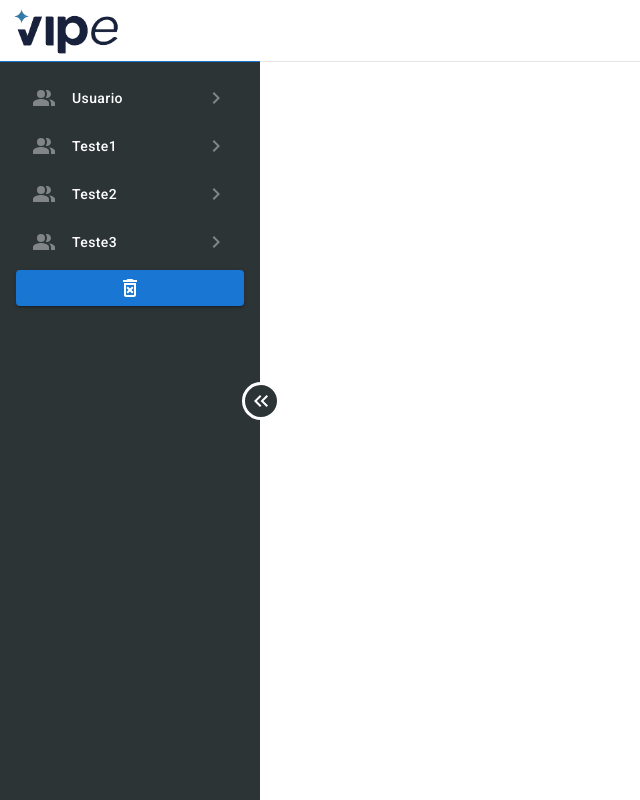
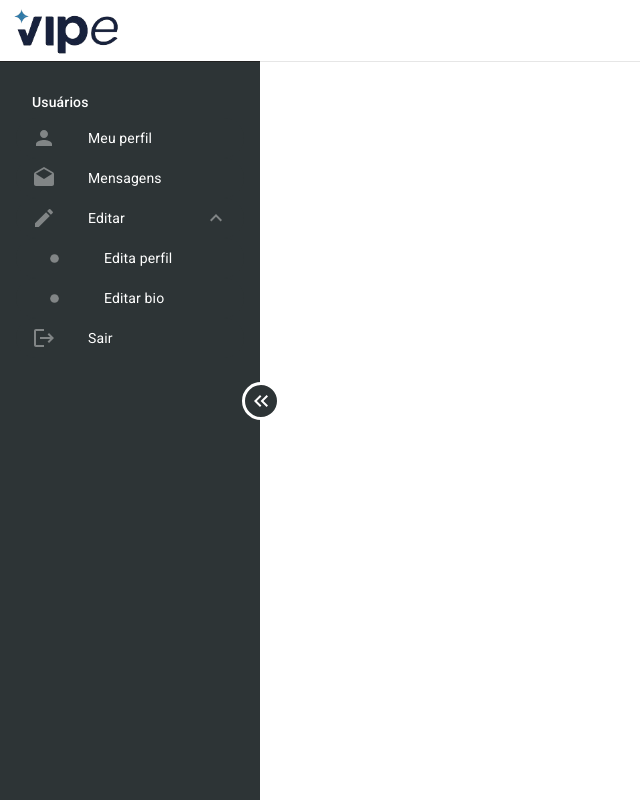
Before and after one commit to maletta/dashboard-mui-teste-2, a React (Create React App) app: page / in a window 1280 px wide. Shown: the whole page, without its empty margins (0-640 px from the left). Built offline with nearby package versions, Linux system fonts and the light colour scheme.

Commit message:
create aside menu with List, ListItemButton, ListItemText and collapse

```diff
--- a/src/components/Menu/Menu.tsx
+++ b/src/components/Menu/Menu.tsx
@@ -1,31 +1,13 @@
-import React from 'react';
-import DeleteForeverOutlined from '@mui/icons-material/DeleteForeverOutlined';
-import KeyboardDoubleArrowLeftIcon from '@mui/icons-material/KeyboardDoubleArrowLeft';
-import { styled } from '@mui/material';
-import Box from '@mui/material/Box';
-import Button from '@mui/material/Button';
-import Stack from '@mui/material/Stack';
+import React, { useState } from 'react';
 
-import MenuItem from './MenuItem';
+import MenuList from './MenuList';
 import * as M from './styles';
 
 interface IMenu {
   isCollapsed?: boolean;
 }
 const Menu: React.FC<IMenu> = ({ isCollapsed }) => {
-  return (
-    <Stack direction="column" spacing={1}>
-      <MenuItem text="Usuario" isCollapsed={isCollapsed} />
-      <MenuItem text="Teste1" isCollapsed={isCollapsed} />
-      <MenuItem text="Teste2" isCollapsed={isCollapsed} />
-      <MenuItem text="Teste3" isCollapsed={isCollapsed} />
-      <Button variant="contained" sx={{ minWidth: 0 }}>
-        <Box display={'flex'}>
-          <DeleteForeverOutlined />
-        </Box>
-      </Button>
-    </Stack>
-  );
+  return <MenuList isCollapsed={isCollapsed} />;
 };
 
 export default Menu;
--- a/src/components/Menu/MenuItem.tsx
+++ b/src/components/Menu/MenuItem.tsx
@@ -1,31 +1,34 @@
 import React from 'react';
 import KeyboardArrowRightIcon from '@mui/icons-material/KeyboardArrowRight';
 import PeopleAltIcon from '@mui/icons-material/PeopleAlt';
-import { Box, Button, darken, lighten } from '@mui/material';
+import { alpha, Box, Button, darken, lighten } from '@mui/material';
 import { styled } from '@mui/material';
 
 interface INewButton {
   text: string;
   isCollapsed?: boolean;
+  handleClick?: any;
 }
 
 const MenuItemStyled = styled(Button)`
   display: flex;
   justify-content: space-between;
+  text-transform: capitalize;
   color: #fff;
   background-color: #2d3436;
 
+  height: 40px;
+  min-width: 0px;
   box-shadow: none;
-  text-transform: capitalize;
   padding-inline: 16px;
   padding-block: 6px;
-  height: 40px;
-  min-width: 0px;
+  border-radius: 18px;
+
   &:hover {
-    background-color: ${lighten('#2d3436', 0.05)};
+    background-color: ${darken('#2d3436', 0.18)};
   }
-  & .MuiTouchRipple-child {
-    background-color: ${darken('#2d3436', 0.05)};
+  && .MuiTouchRipple-child {
+    background-color: ${darken('#2d3436', 0.55)};
   }
 
   svg {
@@ -33,9 +36,13 @@ const MenuItemStyled = styled(Button)`
   }
 `;
 
-const MenuItem: React.FC<INewButton> = ({ text, isCollapsed }) => {
+const MenuItem: React.FC<INewButton> = ({ text, isCollapsed, handleClick }) => {
   return (
-    <MenuItemStyled>
+    <MenuItemStyled
+      onClick={() => {
+        handleClick && handleClick();
+      }}
+    >
       <Box
         sx={{
           marginRight: isCollapsed ? '0' : '16px',
--- /dev/null
+++ b/src/components/Menu/MenuList.tsx
@@ -0,0 +1,121 @@
+import * as React from 'react';
+import ArticleIcon from '@mui/icons-material/Article';
+import DraftsIcon from '@mui/icons-material/Drafts';
+import EditIcon from '@mui/icons-material/Edit';
+import ExpandLess from '@mui/icons-material/ExpandLess';
+import ExpandMore from '@mui/icons-material/ExpandMore';
+import FaceRetouchingNaturalIcon from '@mui/icons-material/FaceRetouchingNatural';
+import FiberManualRecordRoundedIcon from '@mui/icons-material/FiberManualRecordRounded';
+import LogoutIcon from '@mui/icons-material/Logout';
+import PersonIcon from '@mui/icons-material/Person';
+import { css, styled } from '@mui/material';
+import Collapse from '@mui/material/Collapse';
+import List from '@mui/material/List';
+import ListItemButton from '@mui/material/ListItemButton';
+import ListItemIcon from '@mui/material/ListItemIcon';
+import ListItemText from '@mui/material/ListItemText';
+import ListSubheader from '@mui/material/ListSubheader';
+interface ICollapsed {
+  isCollapsed?: boolean;
+}
+
+type IMenuList = ICollapsed;
+
+const ListItemButtonStyled = styled(ListItemButton)<ICollapsed>`
+  &.MuiButtonBase-root {
+    border-radius: 20px;
+    height: 40px;
+    background-color: #2d3436;
+
+    ${({ isCollapsed }) =>
+      isCollapsed &&
+      css`
+        padding-left: 8px;
+      `}
+  }
+`;
+
+const ListItemTextStyled = styled(ListItemText)`
+  .MuiTypography-root {
+    font-size: 0.875rem;
+  }
+`;
+
+const MenuList: React.FC<IMenuList> = ({ isCollapsed }) => {
+  const [open, setOpen] = React.useState(true);
+
+  const handleClick = () => {
+    setOpen(!open);
+  };
+
+  return (
+    <>
+      <List
+        sx={{
+          width: '100%',
+          bgcolor: '#2d3436',
+          color: '#fff',
+          '& svg': {
+            fill: 'rgb(129, 133, 134)',
+          },
+        }}
+        component="nav"
+        aria-labelledby="nested-list-subheader"
+        subheader={
+          <ListSubheader component="div" id="nested-list-subheader" sx={{ height: 40, bgcolor: '#2d3436', color: 'white' }}>
+            {isCollapsed ? '' : 'Usuários'}
+          </ListSubheader>
+        }
+      >
+        <ListItemButtonStyled isCollapsed={isCollapsed}>
+          <ListItemIcon>
+            <PersonIcon />
+          </ListItemIcon>
+          <ListItemTextStyled primary="Meu perfil" />
+        </ListItemButtonStyled>
+        <ListItemButtonStyled isCollapsed={isCollapsed}>
+          <ListItemIcon>
+            <DraftsIcon />
+          </ListItemIcon>
+          <ListItemTextStyled primary="Mensagens" />
+        </ListItemButtonStyled>
+        <ListItemButtonStyled isCollapsed={isCollapsed} onClick={handleClick}>
+          <ListItemIcon sx={{ fontSize: '10px' }}>
+            <EditIcon />
+          </ListItemIcon>
+          <ListItemTextStyled primary="Editar" />
+          {open ? <ExpandLess /> : <ExpandMore />}
+        </ListItemButtonStyled>
+
+        {!isCollapsed && (
+          <Collapse in={open} timeout="auto" unmountOnExit>
+            <List component="div" disablePadding dense>
+              <ListItemButtonStyled isCollapsed={isCollapsed} sx={{ pl: 4 }}>
+                <ListItemIcon>
+                  <FiberManualRecordRoundedIcon sx={{ fontSize: 'small' }} />
+                </ListItemIcon>
+                <ListItemTextStyled primary="Edita perfil" />
+              </ListItemButtonStyled>
+
+              <ListItemButtonStyled isCollapsed={isCollapsed} sx={{ pl: 4 }}>
+                <ListItemIcon>
+                  <FiberManualRecordRoundedIcon sx={{ fontSize: 'small' }} />
+                </ListItemIcon>
+                <ListItemTextStyled primary="Editar bio" />
+              </ListItemButtonStyled>
+            </List>
+          </Collapse>
+        )}
+
+        <ListItemButtonStyled isCollapsed={isCollapsed}>
+          <ListItemIcon>
+            <LogoutIcon />
+          </ListItemIcon>
+          <ListItemTextStyled primary="Sair" />
+        </ListItemButtonStyled>
+      </List>
+    </>
+  );
+};
+
+export default MenuList;
--- a/src/components/Sidebar/Sidebar.tsx
+++ b/src/components/Sidebar/Sidebar.tsx
@@ -3,7 +3,7 @@ import KeyboardDoubleArrowLeftIcon from '@mui/icons-material/KeyboardDoubleArrow
 // import logo from 'assets/logo-vipe-principal-menor.png';
 import logo from 'assets/output-onlinepngtools.png';
 
-import Menu from 'components/Menu/Menu';
+import Menu from 'components/Menu';
 
 import * as S from './styles';
 
--- a/src/components/Sidebar/styles.ts
+++ b/src/components/Sidebar/styles.ts
@@ -48,7 +48,7 @@ const AsideHeader = styled('div')<SidebarStyledProps>`
   border-bottom-style: solid;
   border-bottom-width: 1px;
   /* border-bottom-color: ${({ theme }) => lighten(theme.palette.grey[300], 0.2)}; */
-  border-bottom-color: ${({ theme }) => theme.palette.primary.main};
+  /* border-bottom-color: ${({ theme }) => theme.palette.primary.main}; */
   /* border-bottom-color: ${({ theme }) => theme.sidebar.backgroundColor}; */
 
   ${padding28}
@@ -90,6 +90,8 @@ const AsideCollapseButton = styled('button')<SidebarStyledProps>`
   transition: all 0.15s cubic-bezier(0.39, 0.575, 0.565, 1);
   cursor: pointer;
 
+  z-index: 2;
+
   svg {
     fill: #fff;
     transition: all 0.5s ease;
```
Also changed, not shown: src/components/Menu/MenuAntigo.tsx (added, +45 -0 lines), src/components/Menu/MenuList2.jsx (added, +88 -0 lines).
